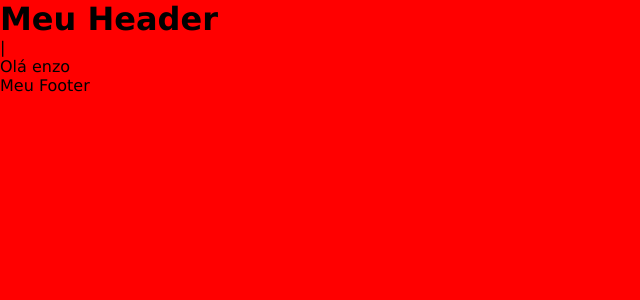
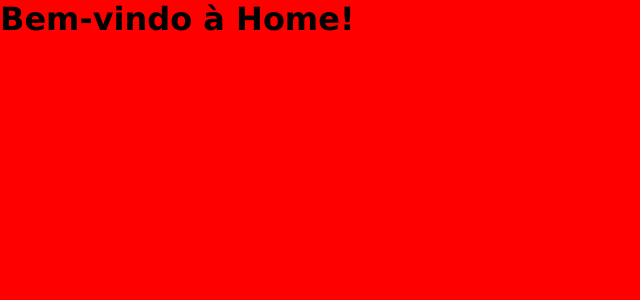
Before and after one commit to PedrosoEnzo/cripto, a React (Vite) app in the folder cripto/: page / in a window 1280 px wide. Shown: the top 300 px of the page, without its empty margins (0-640 px from the left). Built offline with nearby package versions, Linux system fonts and the light colour scheme.

Commit message:
Terminei de preparar o ambiente pra codar

```diff
--- a/cripto/package.json
+++ b/cripto/package.json
@@ -11,7 +11,8 @@
   },
   "dependencies": {
     "react": "^18.3.1",
-    "react-dom": "^18.3.1"
+    "react-dom": "^18.3.1",
+    "react-router-dom": "^7.1.5"
   },
   "devDependencies": {
     "@eslint/js": "^9.17.0",
--- a/cripto/src/App.jsx
+++ b/cripto/src/App.jsx
@@ -1,16 +1,8 @@
-import React from 'react'
-import Header from './Components/Header'
-import Footer from './Components/Footer'
-import Home from './pages/home'
+import React from "react";
+import AppRoutes from "./routes"; // Sem a extensão .jsx
 
-export default function App() {
-  return (
-    <div>
-      <Header />
-      <div>
-        |<Home />
-      </div>
-      <Footer />
-    </div>
-  )
+function App() {
+    return <AppRoutes />;
 }
+
+export default App;
--- /dev/null
+++ b/cripto/src/Components/Home.js
@@ -0,0 +1,22 @@
+import React from 'react';
+import { Link } from 'react-router-dom';
+
+const Home = () =>{
+  return (
+    <div>
+      <h1>Página Inicial</h1>
+      <nav>
+        <ul>
+          <li>
+            <Link to="/sobre">Sobre</Link>
+          </li>
+          <li>
+            <Link to="/usuario">Usuario</Link>
+          </li>
+        </ul>
+      </nav>
+    </div>
+  );
+}
+
+export default Home;
--- a/cripto/src/main.jsx
+++ b/cripto/src/main.jsx
@@ -1,10 +1,10 @@
-import { StrictMode } from 'react'
-import { createRoot } from 'react-dom/client'
-import './index.css'
-import App from './App'
+import React from "react";
+import ReactDOM from "react-dom/client";
+import App from "./App";
+import "./index.css";
 
-createRoot(document.getElementById('root')).render(
-  <StrictMode>
-    <App />
-  </StrictMode>,
-)
+ReactDOM.createRoot(document.getElementById("root")).render(
+    <React.StrictMode>
+        <App />
+    </React.StrictMode>
+);
--- /dev/null
+++ b/cripto/src/pages/Home.jsx
@@ -0,0 +1,7 @@
+import React from "react";
+
+function Home() {
+    return <h1>Bem-vindo à Home!</h1>;
+}
+
+export default Home;
--- a/cripto/src/pages/home/index.jsx
+++ /dev/null
@@ -1,16 +0,0 @@
-
-import './inicial.css'
-
-function Home() {
-
-
-  return (
-
-      <div>
-       Olá enzo
-      </div>
-
-  )
-}
-
-export default Home
--- /dev/null
+++ b/cripto/src/routes.jsx
@@ -0,0 +1,15 @@
+import React from "react";
+import { BrowserRouter as Router, Routes, Route } from "react-router-dom";
+import Home from "./pages/Home"; // Importando a página Home corretamente
+
+function AppRoutes() {
+    return (
+        <Router>
+            <Routes>
+                <Route path="/" element={<Home />} />
+            </Routes>
+        </Router>
+    );
+}
+
+export default AppRoutes;
```
Also changed, not shown: cripto/src/pages/home/inicial.css (deleted), 1 other file (tests, documents, lock files or other folders).
